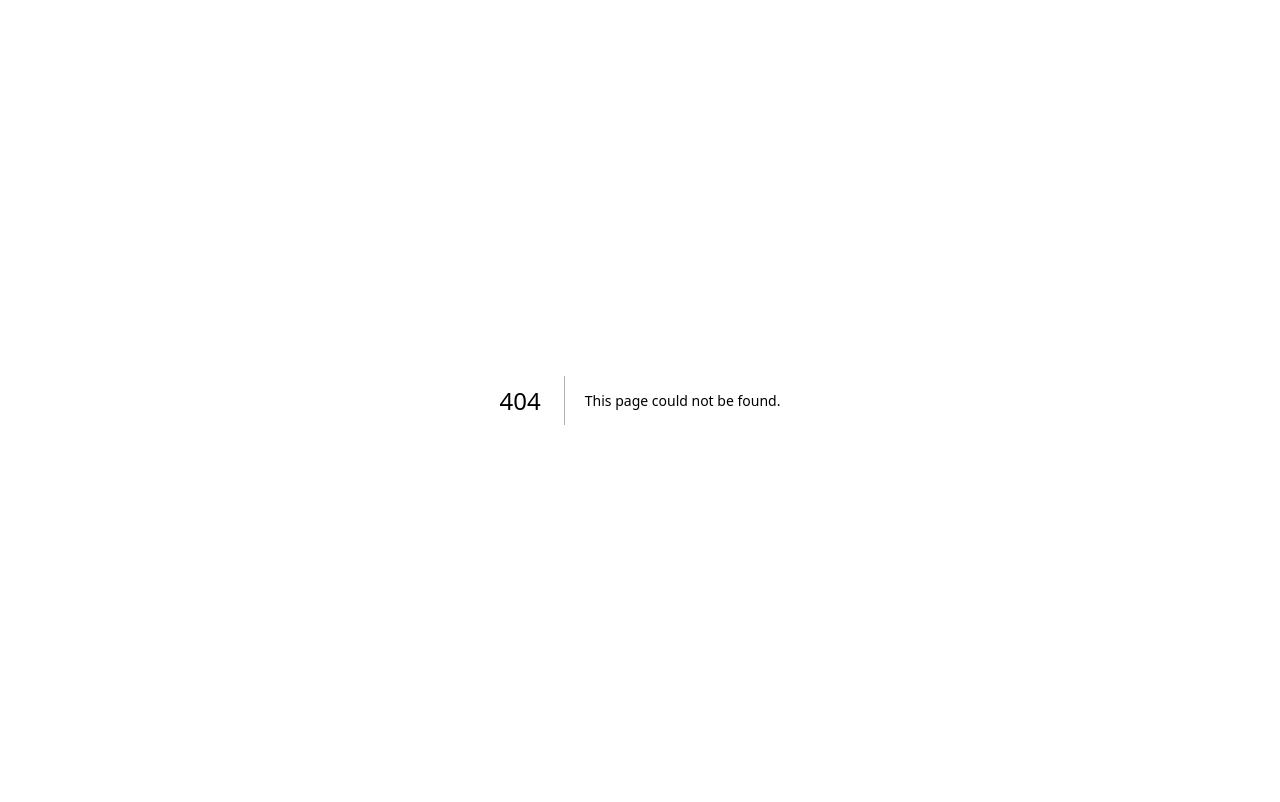
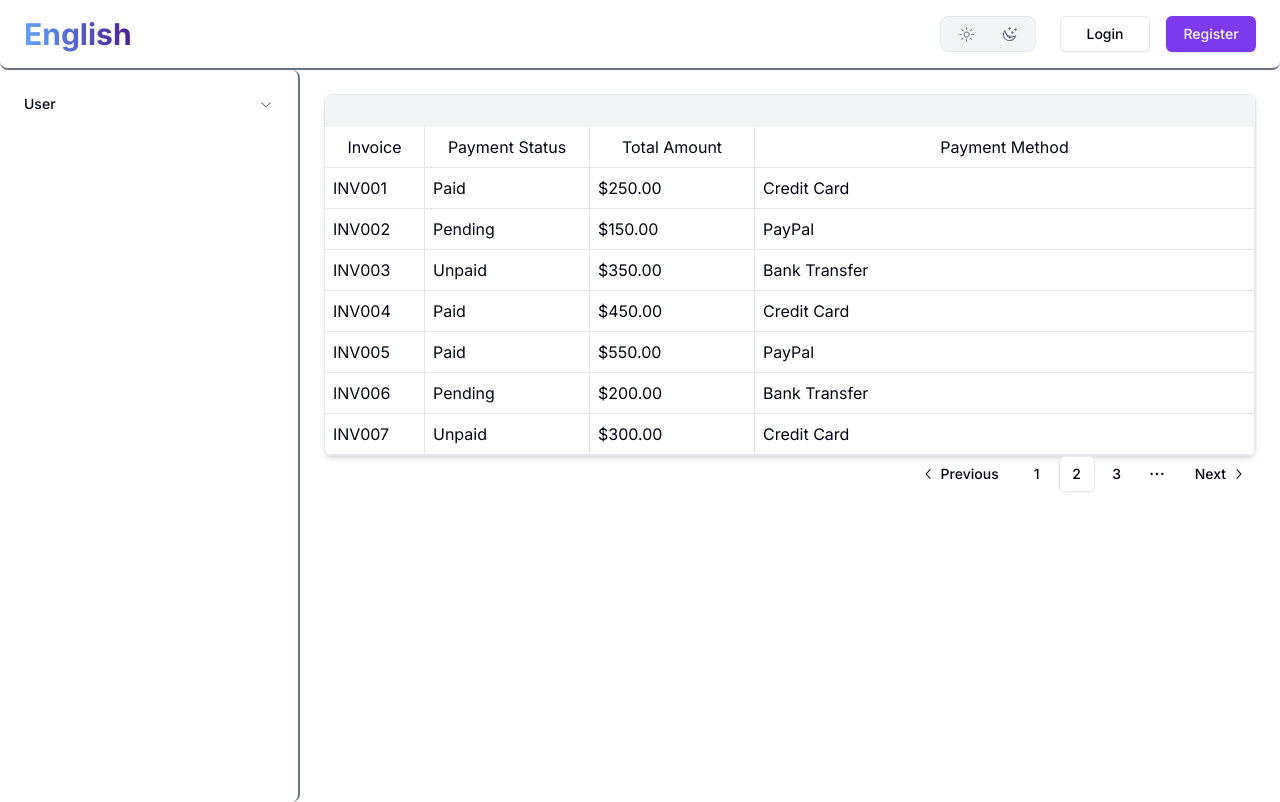
Before and after one commit to khunghaydien/english-test-client, a Next.js app: page /admin/user/list in a window 1280 px wide. Before the commit this address had no page. Built offline with nearby package versions, Linux system fonts and the light colour scheme.

Commit message:
add table

```diff
--- /dev/null
+++ b/app/admin/_component/navigation-sidebar.tsx
@@ -0,0 +1,71 @@
+"use client";
+import React from "react";
+import { isEmpty } from "lodash";
+import { cn } from "@/lib/utils";
+import {
+  Accordion,
+  AccordionContent,
+  AccordionItem,
+  AccordionTrigger,
+} from "@/components/ui/accordion";
+import Link from "next/link";
+import { usePathname } from "next/navigation";
+import { INavSidebar } from "../layout";
+
+const NestedAccordion = ({
+  data,
+  level = 0,
+}: {
+  data: INavSidebar;
+  level?: number;
+}) => {
+  const pathname = usePathname();
+  return (
+    <Accordion
+      type="single"
+      collapsible
+      className={`w-full pl-${level * 4} flex flex-col gap-2 text-sm ${
+        level === 0 && "p-4 rounded-lg"
+      }`}
+    >
+      {data.map(({ label, href, children }, index) => {
+        return (
+          <AccordionItem
+            key={index}
+            value={href}
+            className={cn("gap-2 flex flex-col")}
+          >
+            {isEmpty(children) && (
+              <Link
+                className={`rounded-lg p-2 hover:bg-muted cursor-pointer ${
+                  pathname === href
+                    ? "bg-primary hover:bg-primary text-white"
+                    : ""
+                }`}
+                href={href}
+              >
+                {label}
+              </Link>
+            )}
+            {!isEmpty(children) && (
+              <>
+                <AccordionTrigger className="rounded-lg p-2 hover:bg-muted data-[state=open]:bg-secondary">
+                  {label}
+                </AccordionTrigger>
+                <AccordionContent>
+                  <NestedAccordion data={children} level={level + 1} />
+                </AccordionContent>
+              </>
+            )}
+          </AccordionItem>
+        );
+      })}
+    </Accordion>
+  );
+};
+
+function NavSidebar({ data }: { data: INavSidebar }) {
+  return <NestedAccordion data={data} />;
+}
+
+export default NavSidebar;
--- a/app/admin/layout.tsx
+++ b/app/admin/layout.tsx
@@ -4,27 +4,45 @@ import { usePathname } from "next/navigation";
 import ThemeSwitcher from "@/components/theme-switcher";
 import Logo from "@/components/logo-component";
 import Profile from "@/components/profile-component";
+import NavSidebar from "./_component/navigation-sidebar";
+export type INavSidebar = typeof data;
+const data = [
+  {
+    label: "User",
+    href: "/admin/user",
+    children: [
+      {
+        label: "Dashboard",
+        href: "/admin/user/dashboard",
+        children: [],
+      },
+      {
+        label: "List",
+        href: "/admin/user/list",
+        children: [],
+      },
+    ],
+  },
+];
 function layout({ children }: { children: ReactNode }) {
   const pathName = usePathname();
   return (
-    <div className="flex w-full">
-      <div className="w-[260px] h-[100vh] font-bold text-[16px] flex flex-col justify-between">
-        <div>
-          <div className="text-xl w-full text-center p-4 h-[74px]">
-            <Logo />
-          </div>
-        </div>
-        <div className="p-4 flex flex-col gap-2 h-full"></div>
-      </div>
-      <div className="w-[1px] bg-primary"></div>
-      <div className="w-[calc(100%-264px)] min-h-[100vh] h-full flex flex-col gap-1">
-        <div className="w-full p-4 flex gap-10 items-center justify-end">
+    <div className="min-h-[100vh]">
+      <nav className="w-full flex items-center justify-between px-6 py-4 text-sm rounded-lg border-b-2 border-muted-foreground">
+        <Logo />
+        <div className="flex items-center gap-6">
           <ThemeSwitcher />
           <Profile />
         </div>
-        <div className="w-full bg-primary h-[1px]"></div>
-        <div className="h-full min-h-[calc(100vh-81px)] p-4">{children}</div>
-      </div>
+      </nav>
+      <main className="w-full flex">
+        <nav className="w-[300px] min-h-[calc(100vh-68px)] rounded-lg border-r-2  border-muted-foreground">
+          <NavSidebar data={data} />
+        </nav>
+        <section className="flex-grow h-full flex flex-col gap-1 p-6">
+          {children}
+        </section>
+      </main>
     </div>
   );
 }
--- /dev/null
+++ b/app/admin/user/dashboard/page.tsx
@@ -0,0 +1,7 @@
+import React from "react";
+
+function page() {
+  return <div>sss</div>;
+}
+
+export default page;
--- /dev/null
+++ b/app/admin/user/list/page.tsx
@@ -0,0 +1,80 @@
+import { CommonTable, TableHeaderColumn } from "@/components/common-table";
+import React from "react";
+
+const invoices = [
+  {
+    invoice: "INV001",
+    paymentStatus: "Paid",
+    totalAmount: "$250.00",
+    paymentMethod: "Credit Card",
+  },
+  {
+    invoice: "INV002",
+    paymentStatus: "Pending",
+    totalAmount: "$150.00",
+    paymentMethod: "PayPal",
+  },
+  {
+    invoice: "INV003",
+    paymentStatus: "Unpaid",
+    totalAmount: "$350.00",
+    paymentMethod: "Bank Transfer",
+  },
+  {
+    invoice: "INV004",
+    paymentStatus: "Paid",
+    totalAmount: "$450.00",
+    paymentMethod: "Credit Card",
+  },
+  {
+    invoice: "INV005",
+    paymentStatus: "Paid",
+    totalAmount: "$550.00",
+    paymentMethod: "PayPal",
+  },
+  {
+    invoice: "INV006",
+    paymentStatus: "Pending",
+    totalAmount: "$200.00",
+    paymentMethod: "Bank Transfer",
+  },
+  {
+    invoice: "INV007",
+    paymentStatus: "Unpaid",
+    totalAmount: "$300.00",
+    paymentMethod: "Credit Card",
+  },
+];
+const invoicesColumns: TableHeaderColumn[] = [
+  {
+    id: "invoice",
+    align: "left",
+    label: "Invoice",
+    width: 100,
+  },
+  {
+    id: "paymentStatus",
+    align: "left",
+    label: "Payment Status",
+  },
+  {
+    id: "totalAmount",
+    align: "left",
+    label: "Total Amount",
+  },
+  {
+    id: "paymentMethod",
+    align: "left",
+    label: "Payment Method",
+    width: 500,
+  },
+];
+function page() {
+  return (
+    <div>
+      <CommonTable rows={invoices} columns={invoicesColumns} />
+    </div>
+  );
+}
+
+export default page;
--- /dev/null
+++ b/components/common-table.tsx
@@ -0,0 +1,111 @@
+"use client";
+import { ReactNode } from "react";
+import {
+  Pagination,
+  PaginationContent,
+  PaginationEllipsis,
+  PaginationItem,
+  PaginationLink,
+  PaginationNext,
+  PaginationPrevious,
+} from "./ui/pagination";
+
+export interface TableHeaderColumn {
+  id: string;
+  label: string;
+  align?: "left" | "center" | "right";
+  sortBy?: string;
+  orderBy?: "asc" | "desc";
+  tooltip?: string | ReactNode;
+  width?: number;
+}
+export interface ICommonTable {
+  rows: any;
+  columns: TableHeaderColumn[];
+  pagination?: TablePaginationProps;
+  tableCaption?: string;
+}
+
+export interface TablePaginationProps {
+  totalElements: number;
+  pageSize: number;
+  pageNum: number;
+  onPageChange: (newPage: number) => void;
+  onPageSizeChange: (newPageSize: number) => void;
+}
+
+export function CommonTable({
+  rows,
+  columns,
+  pagination,
+  tableCaption,
+}: ICommonTable) {
+  const onRowClick = (row: any, columnId: string) => {
+    console.log(row, columnId);
+  };
+  const gridTemplateColumns = columns
+    .map(({ width }) => (width ? `${width}px` : "1fr"))
+    .join(" ");
+  return (
+    <>
+      <div className="border border-gray-200 rounded-lg shadow-md overflow-hidden">
+        <div className="p-4 bg-gray-100 text-center font-semibold">
+          {tableCaption}
+        </div>
+        <div className="grid" style={{ gridTemplateColumns }}>
+          {columns.map((column, index) => (
+            <div
+              key={index}
+              className="p-2 border-b border-r border-gray-200 text-center"
+            >
+              {column.label}
+            </div>
+          ))}
+        </div>
+        <div>
+          {rows.map((row: any, rowIndex: number) => (
+            <div
+              key={rowIndex}
+              className="grid"
+              style={{ gridTemplateColumns }}
+            >
+              {columns.map((column, colIndex) => (
+                <div
+                  key={colIndex}
+                  onClick={() => onRowClick(row, column.id)}
+                  className="p-2 border-b border-r border-gray-200 text-left"
+                >
+                  {row[column.id]}
+                </div>
+              ))}
+            </div>
+          ))}
+        </div>
+      </div>
+      <Pagination className="w-full flex justify-end">
+        <PaginationContent>
+          <PaginationItem>
+            <PaginationPrevious href="#" />
+          </PaginationItem>
+          <PaginationItem>
+            <PaginationLink href="#">1</PaginationLink>
+          </PaginationItem>
+          <PaginationItem>
+            <PaginationLink href="#" isActive>
+              2
+            </PaginationLink>
+          </PaginationItem>
+          <PaginationItem>
+            <PaginationLink href="#">3</PaginationLink>
+          </PaginationItem>
+          <PaginationItem>
+            <PaginationEllipsis />
+          </PaginationItem>
+          <PaginationItem>
+            <PaginationNext href="#" />
+          </PaginationItem>
+        </PaginationContent>
+      </Pagination>
+    </>
+  );
+}
--- a/lib/utils.ts
+++ b/lib/utils.ts
@@ -1,3 +1,4 @@
+'use client'
 import { type ClassValue, clsx } from "clsx"
 import { twMerge } from "tailwind-merge"
 import { MAX_ELLIPSIS } from "./const"
```
Also changed, not shown: components/ui/table.tsx (+19 -19 lines), public/graph-paper-dark.svg (added), public/graph-paper.svg (added).
